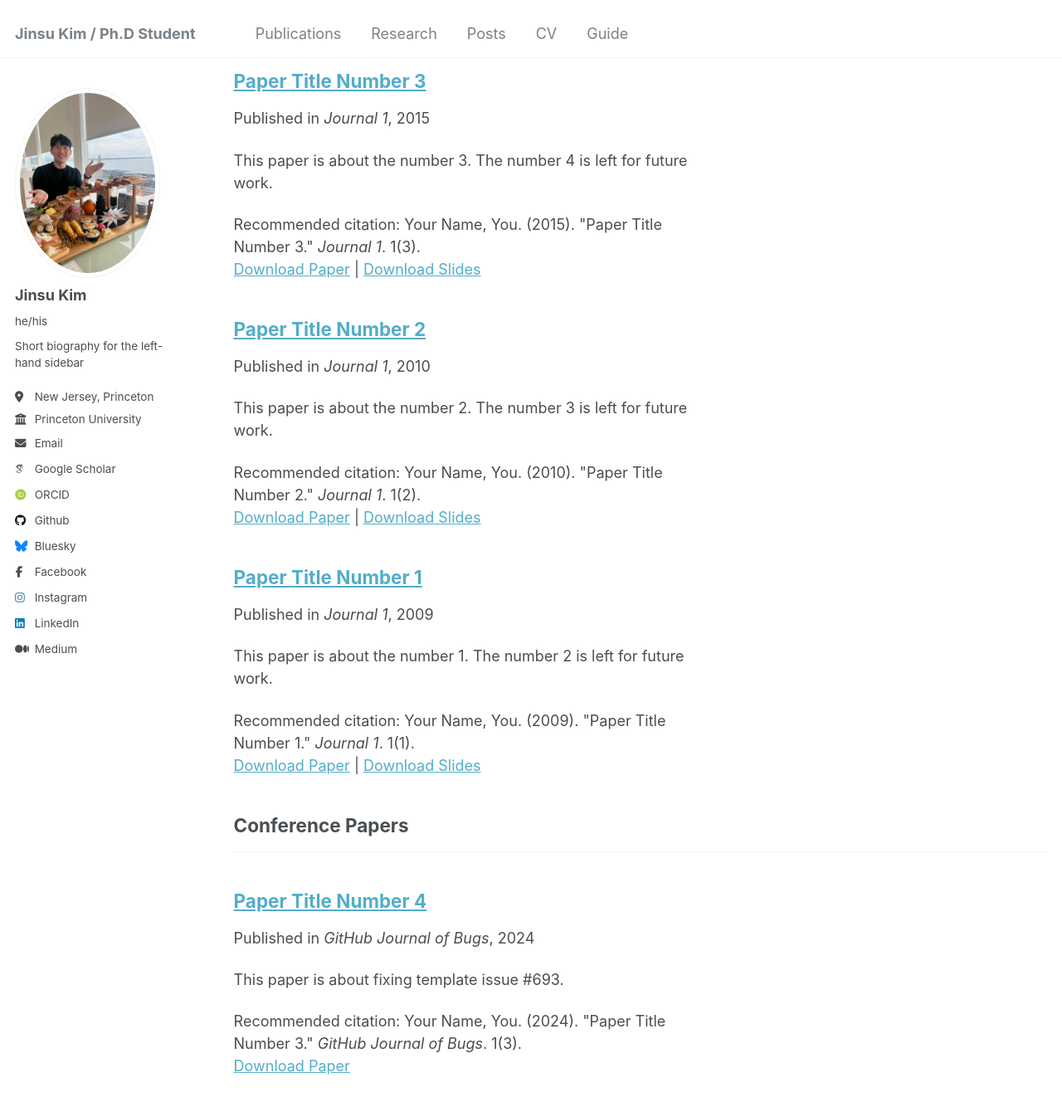
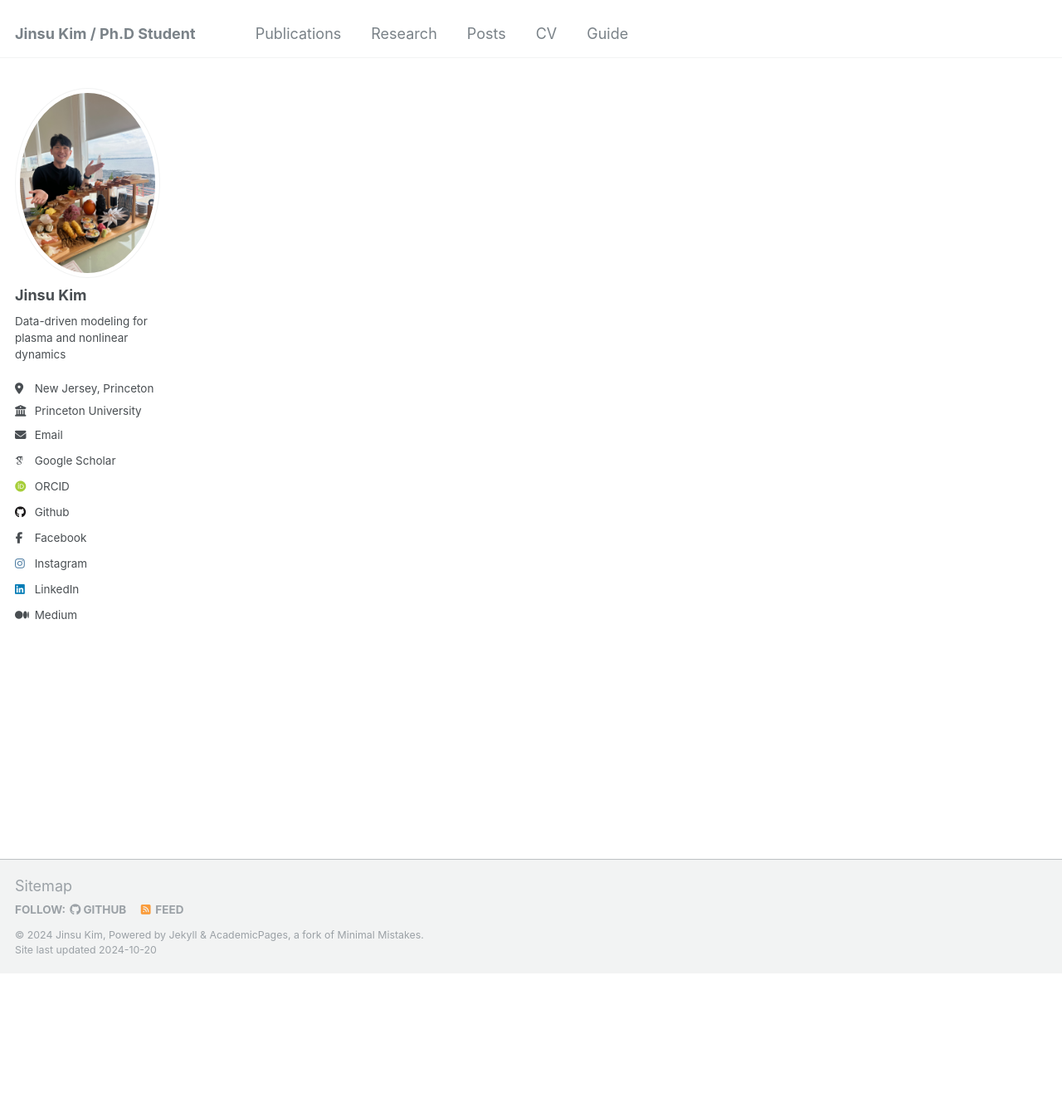
Before and after one commit to ZINZINBIN/zinzinbin.github.io, a Jekyll site: the page built from _pages/publications.html, in a window 1280 px wide and 1400 px high, scrolled down 227 px. Shown: the top 1334 px of the window at 83% size. Built offline with Jekyll 4.4.1, drawn with Linux system fonts in a browser that asks for light colours; some web fonts are replaced; a file with an impossible date is left out.

Commit message:
update blog:publication

```diff
--- a/_config.yml
+++ b/_config.yml
@@ -23,8 +23,8 @@ author:
   # Biographic information
   avatar           : "profile.png"
   name             : "Jinsu Kim"
-  pronouns         : "he/his"
-  bio              : "Short biography for the left-hand sidebar"
+  pronouns         : # "he/his"
+  bio              : "Data-driven modeling for plasma and nonlinear dynamics"
   location         : "New Jersey, Princeton"
   employer         : "Princeton University"
   uri              : # URL
@@ -43,12 +43,12 @@ author:
   bitbucket        : # Username - Update with your username on the site
   codepen          : # Username
   dribbble         : # Username
-  github           : "https://github.com/zinzinbin"
+  github           : "zinzinbin"
   kaggle           : # Username
   stackoverflow    : # User number or user number and name (i.e., use "1" or "1/jeff-atwood")
 
   # Social media
-  bluesky          : "bsky.app" # Replace this with you Bluesky username
+  bluesky          : # Replace this with you Bluesky username
   facebook         : "asdwlstn"
   flickr           : # Username
   foursquare       : # Username
--- a/_publications/2009-10-01-paper-title-number-1.md
+++ /dev/null
@@ -1,14 +0,0 @@
----
-title: "Paper Title Number 1"
-collection: publications
-category: manuscripts
-permalink: /publication/2009-10-01-paper-title-number-1
-excerpt: 'This paper is about the number 1. The number 2 is left for future work.'
-date: 2009-10-01
-venue: 'Journal 1'
-slidesurl: 'http://academicpages.github.io/files/slides1.pdf'
-paperurl: 'http://academicpages.github.io/files/paper1.pdf'
-citation: 'Your Name, You. (2009). &quot;Paper Title Number 1.&quot; <i>Journal 1</i>. 1(1).'
----
-
-The contents above will be part of a list of publications, if the user clicks the link for the publication than the contents of section will be rendered as a full page, allowing you to provide more information about the paper for the reader. When publications are displayed as a single page, the contents of the above "citation" field will automatically be included below this section in a smaller font.
--- a/_publications/2010-10-01-paper-title-number-2.md
+++ /dev/null
@@ -1,14 +0,0 @@
----
-title: "Paper Title Number 2"
-collection: publications
-category: manuscripts
-permalink: /publication/2010-10-01-paper-title-number-2
-excerpt: 'This paper is about the number 2. The number 3 is left for future work.'
-date: 2010-10-01
-venue: 'Journal 1'
-slidesurl: 'http://academicpages.github.io/files/slides2.pdf'
-paperurl: 'http://academicpages.github.io/files/paper2.pdf'
-citation: 'Your Name, You. (2010). &quot;Paper Title Number 2.&quot; <i>Journal 1</i>. 1(2).'
----
-
-The contents above will be part of a list of publications, if the user clicks the link for the publication than the contents of section will be rendered as a full page, allowing you to provide more information about the paper for the reader. When publications are displayed as a single page, the contents of the above "citation" field will automatically be included below this section in a smaller font.
--- a/_publications/2015-10-01-paper-title-number-3.md
+++ /dev/null
@@ -1,14 +0,0 @@
----
-title: "Paper Title Number 3"
-collection: publications
-category: manuscripts
-permalink: /publication/2015-10-01-paper-title-number-3
-excerpt: 'This paper is about the number 3. The number 4 is left for future work.'
-date: 2015-10-01
-venue: 'Journal 1'
-slidesurl: 'http://academicpages.github.io/files/slides3.pdf'
-paperurl: 'http://academicpages.github.io/files/paper3.pdf'
-citation: 'Your Name, You. (2015). &quot;Paper Title Number 3.&quot; <i>Journal 1</i>. 1(3).'
----
-
-The contents above will be part of a list of publications, if the user clicks the link for the publication than the contents of section will be rendered as a full page, allowing you to provide more information about the paper for the reader. When publications are displayed as a single page, the contents of the above "citation" field will automatically be included below this section in a smaller font.
--- a/_publications/2024-02-17-paper-title-number-4.md
+++ /dev/null
@@ -1,13 +0,0 @@
----
-title: "Paper Title Number 4"
-collection: publications
-category: conferences
-permalink: /publication/2024-02-17-paper-title-number-4
-excerpt: 'This paper is about fixing template issue #693.'
-date: 2024-02-17
-venue: 'GitHub Journal of Bugs'
-paperurl: 'http://academicpages.github.io/files/paper3.pdf'
-citation: 'Your Name, You. (2024). &quot;Paper Title Number 3.&quot; <i>GitHub Journal of Bugs</i>. 1(3).'
----
-
-The contents above will be part of a list of publications, if the user clicks the link for the publication than the contents of section will be rendered as a full page, allowing you to provide more information about the paper for the reader. When publications are displayed as a single page, the contents of the above "citation" field will automatically be included below this section in a smaller font.
```
Also changed, not shown: _publications/2024-03-Disruption-Prediction.md (added, +12 -0 lines), _publications/2024-05-Bayesian-Disruption.md (added, +12 -0 lines), _publications/2024-09-Design-Optimization.md (added, +12 -0 lines).
